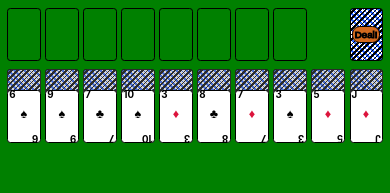
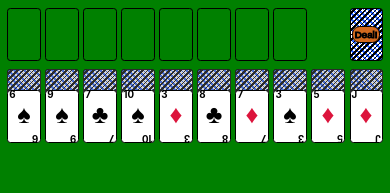
Before and after one commit to daro-asecas/SolitarioPipi, a React (Create React App) app: page / in a window 390 px wide. Both pictures are taken after a click on the button "Start!". Shown: the top 193 px of the page. Built offline with nearby package versions, Linux system fonts and the light colour scheme.

Commit message:
tryingSolutions

```diff
--- a/src/styles/styles.css
+++ b/src/styles/styles.css
@@ -230,15 +230,15 @@ button:active {
 
 @media (max-width: 800px) {
   .card {
-    font-size: 0.5rem;
+    font-size: 1rem;
   }
 }
 @media (max-height: 800px) {
   .card {
-    font-size: 0.5rem;
+    font-size: 1rem;
   }
 }
-@media (max-width: 500px) {
+/* @media (max-width: 500px) {
   .card {
     font-size: 0.5rem;
   }
@@ -269,7 +269,7 @@ button:active {
   .card {
     font-size: 0.5rem;
   }
-}
+} */
 
 .card:hover {
   transition: margin-block-start ease-in-out 0.35s;
```
